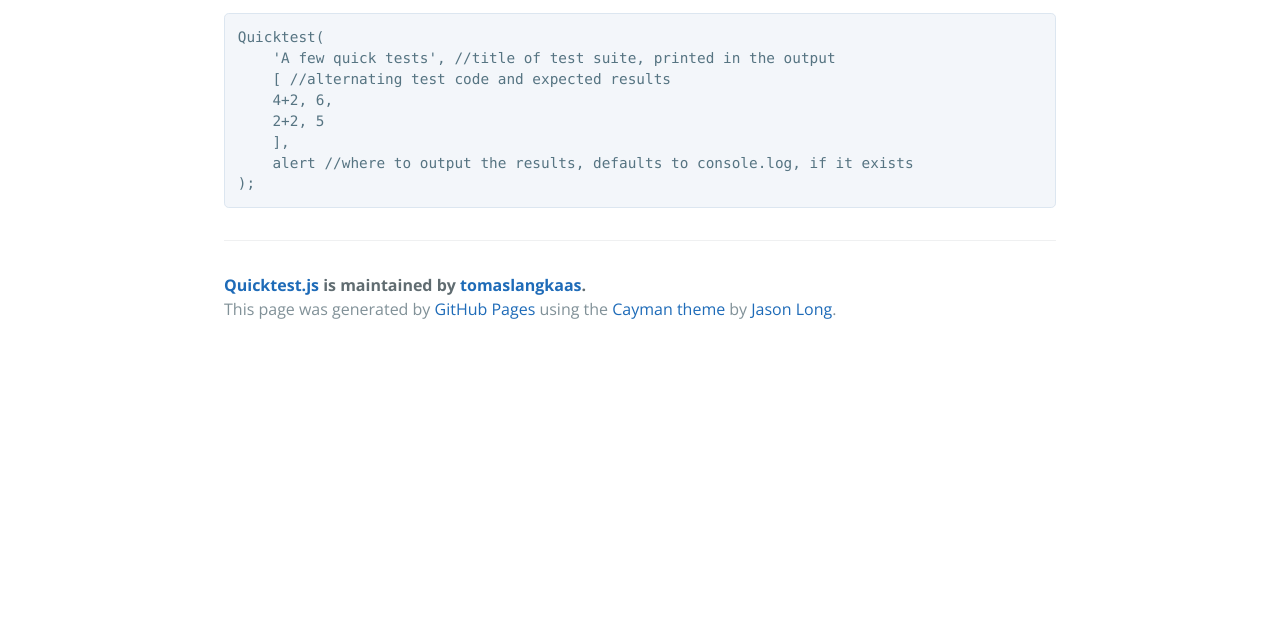
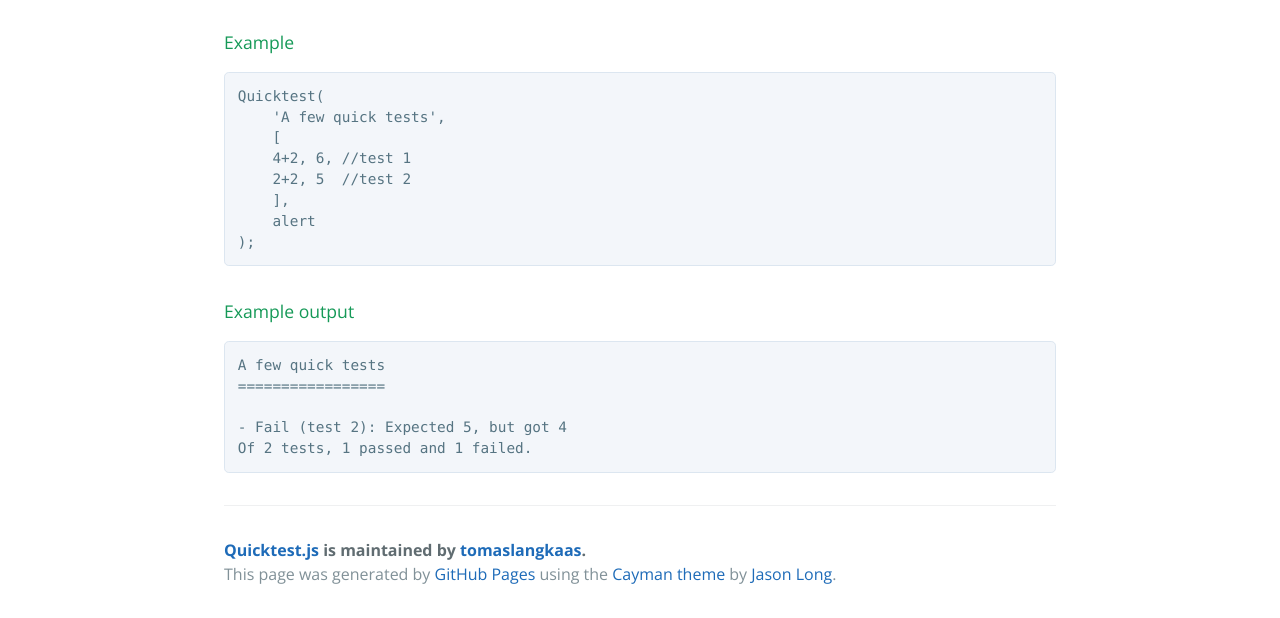
Before and after one commit to tomaslangkaas/quicktestjs, a plain HTML site: page index.html in a window 1280 px wide. Shown: the part 448-1066 px from the top of the page. Before the commit the page ends 801 px from the top, so only its background shows below. Drawn offline with nearby package versions, Linux system fonts and the light colour scheme.

Commit message:
Create gh-pages branch via GitHub

```diff
--- a/index.html
+++ b/index.html
@@ -22,14 +22,27 @@
       <h3>
 <a id="quicktestjs" class="anchor" href="#quicktestjs" aria-hidden="true"><span class="octicon octicon-link"></span></a>Quicktest.js</h3>
 
+<h4>
+<a id="example" class="anchor" href="#example" aria-hidden="true"><span class="octicon octicon-link"></span></a>Example</h4>
+
 <pre><code>Quicktest(
-    'A few quick tests', //title of test suite, printed in the output
-    [ //alternating test code and expected results
-    4+2, 6,
-    2+2, 5
+    'A few quick tests',
+    [
+    4+2, 6, //test 1
+    2+2, 5  //test 2
     ],
-    alert //where to output the results, defaults to console.log, if it exists
+    alert
 );
+</code></pre>
+
+<h4>
+<a id="example-output" class="anchor" href="#example-output" aria-hidden="true"><span class="octicon octicon-link"></span></a>Example output</h4>
+
+<pre><code>A few quick tests
+=================
+
+- Fail (test 2): Expected 5, but got 4
+Of 2 tests, 1 passed and 1 failed.
 </code></pre>
 
       <footer class="site-footer">
--- a/params.json
+++ b/params.json
@@ -1 +1 @@
-{"name":"Quicktest.js","tagline":"Sometimes you just need to set up some quick unit tests","body":"### Quicktest.js\r\n\r\n    Quicktest(\r\n        'A few quick tests', //title of test suite, printed in the output\r\n        [ //alternating test code and expected results\r\n        4+2, 6,\r\n        2+2, 5\r\n        ], \r\n        alert //where to output the results, defaults to console.log, if it exists\r\n    );","google":"","note":"Don't delete this file! It's used internally to help with page regeneration."}
+{"name":"Quicktest.js","tagline":"Sometimes you just need to set up some quick unit tests","body":"### Quicktest.js\r\n\r\n#### Example\r\n    Quicktest(\r\n        'A few quick tests',\r\n        [\r\n        4+2, 6, //test 1\r\n        2+2, 5  //test 2\r\n        ], \r\n        alert\r\n    );\r\n\r\n#### Example output\r\n\r\n    A few quick tests\r\n    =================\r\n    \r\n    - Fail (test 2): Expected 5, but got 4\r\n    Of 2 tests, 1 passed and 1 failed.\r\n","google":"","note":"Don't delete this file! It's used internally to help with page regeneration."}
```
